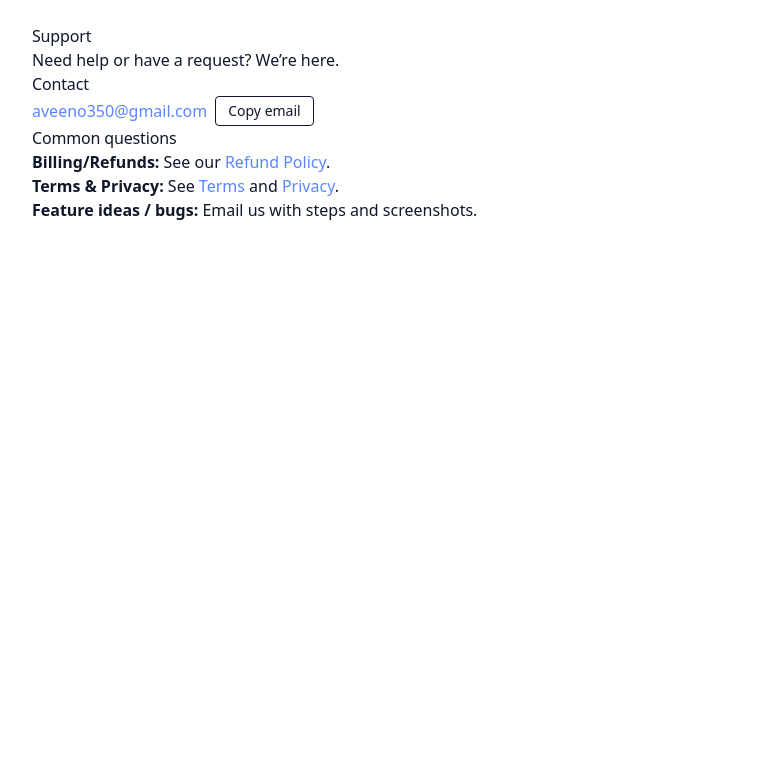
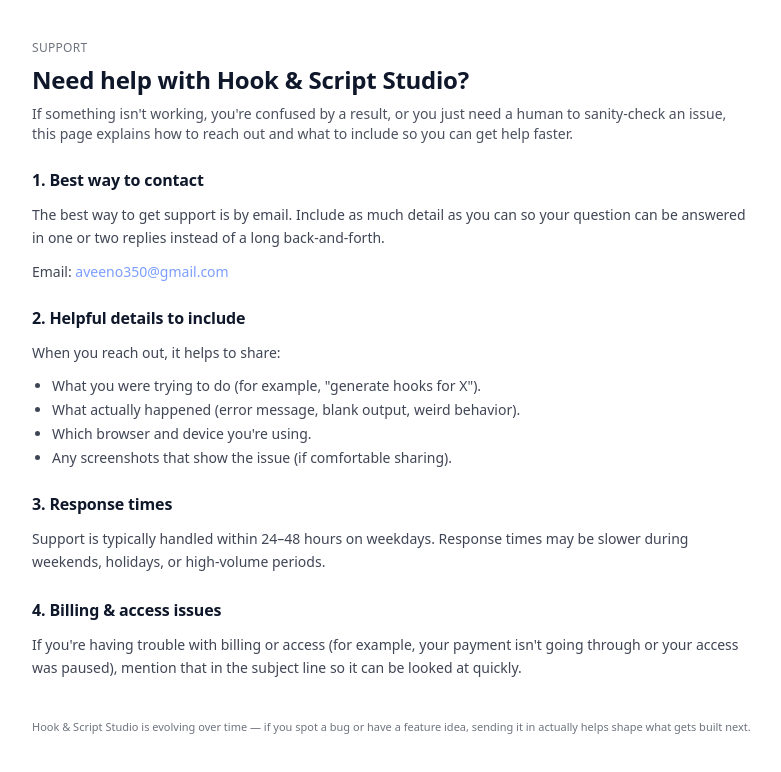
Before and after one commit to aveeno350-ctrl/hook-script-studio, a Next.js app: page /support in a window 1280 px wide. Shown: the top 772 px of the page, without its empty margins (248-1029 px from the left). Built offline with nearby package versions, Linux system fonts and the light colour scheme; no server answers.

Commit message:
Update support page.tsx

```diff
--- a/app/support/page.tsx
+++ b/app/support/page.tsx
@@ -1,24 +1,80 @@
-import CopyEmail from './CopyEmail';
+// app/support/page.tsx
 
-export const metadata = { title: 'Support — Hook & Script Studio' };
+export const metadata = {
+  title: "Support — Hook & Script Studio",
+  description:
+    "Get help with Hook & Script Studio. Find support details and how to contact us.",
+};
 
 export default function SupportPage() {
-  const email = 'aveeno350@gmail.com'; // ← replace with your real email
+  return (
+    <main className="mx-auto max-w-3xl px-6 py-10 space-y-6">
+      <header className="space-y-2">
+        <p className="kicker">Support</p>
+        <h1 className="font-display text-2xl font-semibold">
+          Need help with Hook &amp; Script Studio?
+        </h1>
+        <p className="text-sm opacity-75">
+          If something isn&apos;t working, you&apos;re confused by a result, or you
+          just need a human to sanity-check an issue, this page explains how
+          to reach out and what to include so you can get help faster.
+        </p>
+      </header>
 
-  return (
-    <main className="mx-auto max-w-3xl p-6 prose">
-      <h1>Support</h1>
-      <p>Need help or have a request? We’re here.</p>
+      <section className="space-y-3">
+        <h2 className="font-semibold text-base">1. Best way to contact</h2>
+        <p className="text-sm opacity-80 leading-relaxed">
+          The best way to get support is by email. Include as much detail as
+          you can so your question can be answered in one or two replies
+          instead of a long back-and-forth.
+        </p>
+        <p className="text-sm opacity-80">
+          Email:{" "}
+          <a
+            href="mailto:aveeno350@gmail.com?subject=Hook%20%26%20Script%20Studio%20Support%20Request"
+            className="underline hover:no-underline"
+          >
+            aveeno350@gmail.com
+          </a>
+        </p>
+      </section>
 
-      <h2>Contact</h2>
-      <CopyEmail email={email} />
+      <section className="space-y-3">
+        <h2 className="font-semibold text-base">2. Helpful details to include</h2>
+        <p className="text-sm opacity-80 leading-relaxed">
+          When you reach out, it helps to share:
+        </p>
+        <ul className="list-disc pl-5 text-sm opacity-80 space-y-1">
+          <li>What you were trying to do (for example, &quot;generate hooks for X&quot;).</li>
+          <li>What actually happened (error message, blank output, weird behavior).</li>
+          <li>Which browser and device you&apos;re using.</li>
+          <li>Any screenshots that show the issue (if comfortable sharing).</li>
+        </ul>
+      </section>
 
-      <h2>Common questions</h2>
-      <ul>
-        <li><strong>Billing/Refunds:</strong> See our <a href="/refund">Refund Policy</a>.</li>
-        <li><strong>Terms & Privacy:</strong> See <a href="/terms">Terms</a> and <a href="/privacy">Privacy</a>.</li>
-        <li><strong>Feature ideas / bugs:</strong> Email us with steps and screenshots.</li>
-      </ul>
+      <section className="space-y-3">
+        <h2 className="font-semibold text-base">3. Response times</h2>
+        <p className="text-sm opacity-80 leading-relaxed">
+          Support is typically handled within{" "}
+          <span className="font-medium">24–48 hours</span> on weekdays. Response
+          times may be slower during weekends, holidays, or high-volume periods.
+        </p>
+      </section>
+
+      <section className="space-y-3">
+        <h2 className="font-semibold text-base">4. Billing &amp; access issues</h2>
+        <p className="text-sm opacity-80 leading-relaxed">
+          If you&apos;re having trouble with billing or access (for example, your
+          payment isn&apos;t going through or your access was paused), mention that
+          in the subject line so it can be looked at quickly.
+        </p>
+      </section>
+
+      <p className="text-[11px] opacity-60 pt-4">
+        Hook &amp; Script Studio is evolving over time — if you spot a bug or
+        have a feature idea, sending it in actually helps shape what gets
+        built next.
+      </p>
     </main>
   );
 }
```
